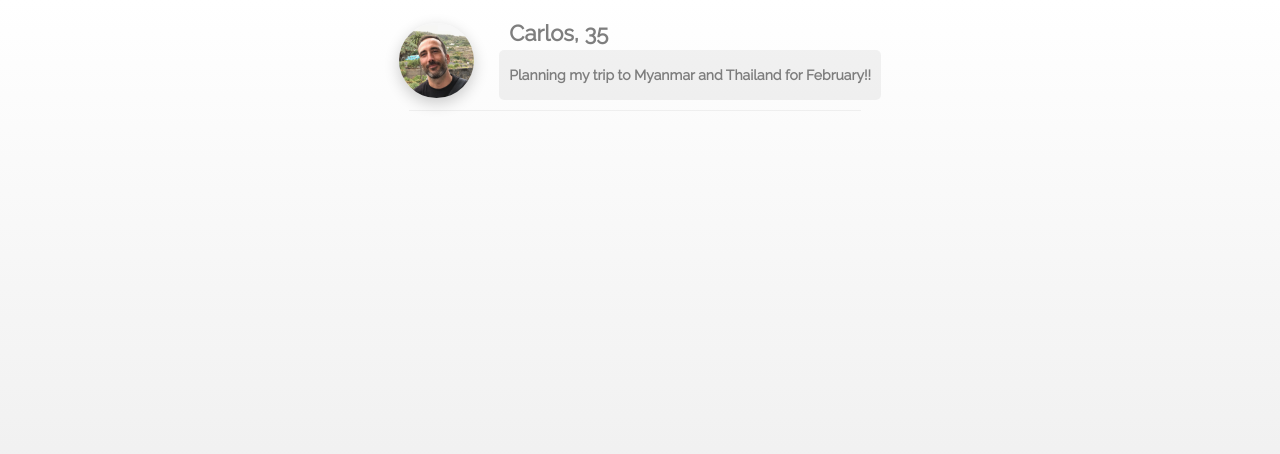
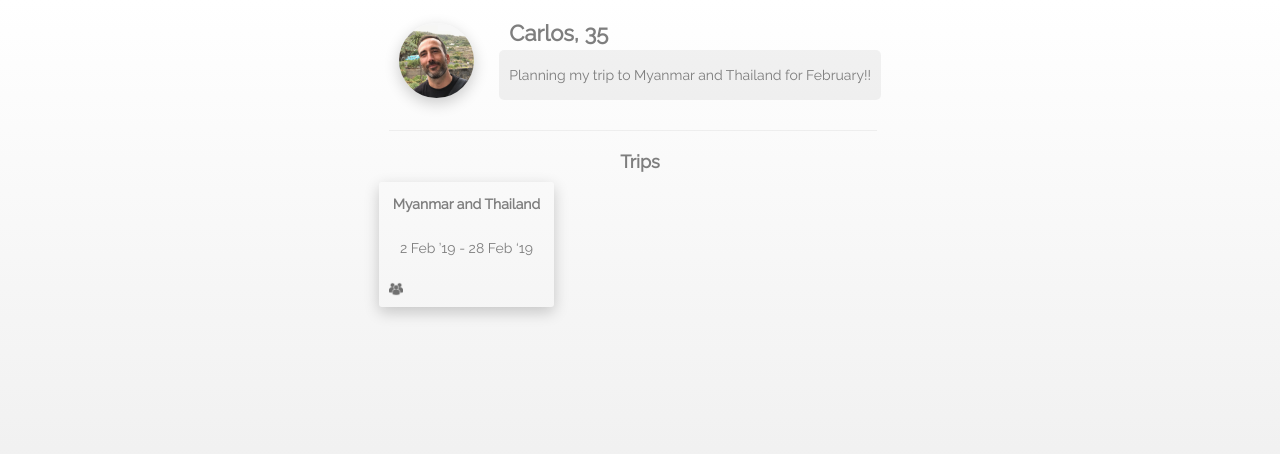
Before and after one commit to carloscadel/treeps-mern, a React (Create React App) app in the folder client/: page / in a window 1280 px wide. Shown: the top 454 px of the page. Built offline with nearby package versions, Linux system fonts and the light colour scheme.

Commit message:
Add trip-card

```diff
--- /dev/null
+++ b/client/src/components/TripCard.js
@@ -0,0 +1,20 @@
+import React, { Component } from 'react'
+
+export default class TripCard extends Component {
+  render() {
+    return (
+      <div className="trip-card">
+        <div className="trip-card-top-row">
+          <p>Myanmar and Thailand</p>
+        </div>
+        <div className="trip-card-mid-row">
+          <p>2 Feb ’19 - 28 Feb ‘19</p>
+        </div>
+        <div className="trip-card-bot-row">
+          <img src="multiple-users-707070.png" />
+        </div>
+
+      </div>
+    )
+  }
+}
--- a/client/src/components/pages/Home.js
+++ b/client/src/components/pages/Home.js
@@ -1,4 +1,5 @@
 import React, { Component } from 'react';
+import TripCard from '../TripCard';
 
 class Home extends Component {
   constructor(props) {
@@ -18,13 +19,19 @@ class Home extends Component {
               <h3>Carlos, 35</h3>
             </div>
             <div className="header-prof-text-status-div">
-              <h4>Planning my trip to Myanmar and Thailand for February!!</h4>
+              <p>Planning my trip to Myanmar and Thailand for February!!</p>
             </div>
           </div>
         </div>
         <div className="separator-div">
         </div>
-        <section>
+        <section className="trips-section">
+          <div className="trips-title-div">
+            <h4>Trips</h4>
+          </div>
+          <div>
+            <TripCard />
+          </div>
 
         </section>
       </div>
--- a/client/src/styles/index.css
+++ b/client/src/styles/index.css
@@ -8,6 +8,12 @@ h3 {
   font-size: 22px; }
 
 h4 {
+  font-size: 18px; }
+
+h5 {
+  font-size: 14px; }
+
+p {
   font-size: 14px; }
 
 .separator-div {
@@ -27,8 +33,8 @@ h4 {
   .Home .header-div {
     display: grid;
     grid-template-columns: 1fr 4fr;
-    height: 80px;
-    margin: 10px 0px; }
+    height: 100px;
+    margin: 10px 20px; }
     .Home .header-div .header-prof-pic-div {
       display: flex;
       margin: 10px;
@@ -52,7 +58,38 @@ h4 {
         background-color: rgba(0, 0, 0, 0.05);
         border-radius: 5px;
         height: 50px; }
-        .Home .header-div .header-prof-text-div .header-prof-text-status-div h4 {
+        .Home .header-div .header-prof-text-div .header-prof-text-status-div p {
           line-height: 20px;
           margin: 0px 10px;
           border-radius: 5px; }
+  .Home .trips-section .trips-title-div {
+    display: flex;
+    justify-content: center;
+    width: 100%; }
+    .Home .trips-section .trips-title-div h4 {
+      margin: 0; }
+  .Home .trips-section .trip-card {
+    display: grid;
+    grid-template-rows: [one] 1fr [two] 1fr [three] 1fr [four];
+    width: 175px;
+    height: 125px;
+    margin: 10px;
+    border-radius: 3px;
+    box-shadow: 0 5px 15px rgba(0, 0, 0, 0.2); }
+    .Home .trips-section .trip-card .trip-card-top-row {
+      width: 100%;
+      text-align: center;
+      font-weight: bold;
+      grid-row: [one]/[two]; }
+    .Home .trips-section .trip-card .trip-card-mid-row {
+      width: 100%;
+      text-align: center;
+      grid-row: [two]/[three]; }
+    .Home .trips-section .trip-card .trip-card-bot-row {
+      width: 100%;
+      grid-row: [three]/[four];
+      display: flex; }
+      .Home .trips-section .trip-card .trip-card-bot-row img {
+        align-self: center;
+        margin: 0 0 0 10px;
+        height: 14px; }
--- a/client/src/styles/index.scss
+++ b/client/src/styles/index.scss
@@ -25,7 +25,16 @@ body {
 h3 {
   font-size: 22px;
 }
+
 h4 {
+  font-size: 18px;
+}
+
+h5 {
+  font-size: 14px;
+}
+
+p {
   font-size: 14px;
 }
 
@@ -54,8 +63,8 @@ h4 {
   .header-div {
     display: grid;
     grid-template-columns: 1fr 4fr;
-    height: 80px;
-    margin: 10px 0px;
+    height: 100px;
+    margin: 10px 20px;
     .header-prof-pic-div {
       display: flex;
       margin: 10px;
@@ -83,14 +92,54 @@ h4 {
         background-color: $bg-secondary;
         border-radius: 5px;
         height: 50px;
-        h4 {
+        p {
           line-height: 20px;
           margin: 0px 10px;
           border-radius: 5px;
         }
       }
     }
-
+  }
+  .trips-section {
+    .trips-title-div {
+      display: flex;
+      justify-content: center;
+      width: 100%;
+      h4 {
+        // text-align: center;
+        margin: 0;
+      }
+    }
+    .trip-card {
+      display: grid;
+      grid-template-rows: [one] 1fr [two] 1fr [three] 1fr [four];
+      width: 175px;
+      height: 125px;
+      margin: 10px;
+      border-radius: 3px;
+      box-shadow: 0 5px 15px rgba(0, 0, 0, 0.2);
+      .trip-card-top-row {
+        width: 100%;
+        text-align: center;
+        font-weight: bold;
+        grid-row: [one] / [two];
+      }
+      .trip-card-mid-row {
+        width: 100%;
+        text-align: center;
+        grid-row: [two] / [three];
+      }
+      .trip-card-bot-row {
+        width: 100%;
+        grid-row: [three] / [four];
+        display: flex;
+        img {
+          align-self: center;
+          margin: 0 0 0 10px;
+          height: 14px;
+        }
+      }
+    }
   }
 }
 
```
Also changed, not shown: client/public/multiple-users-707070.png (added).
